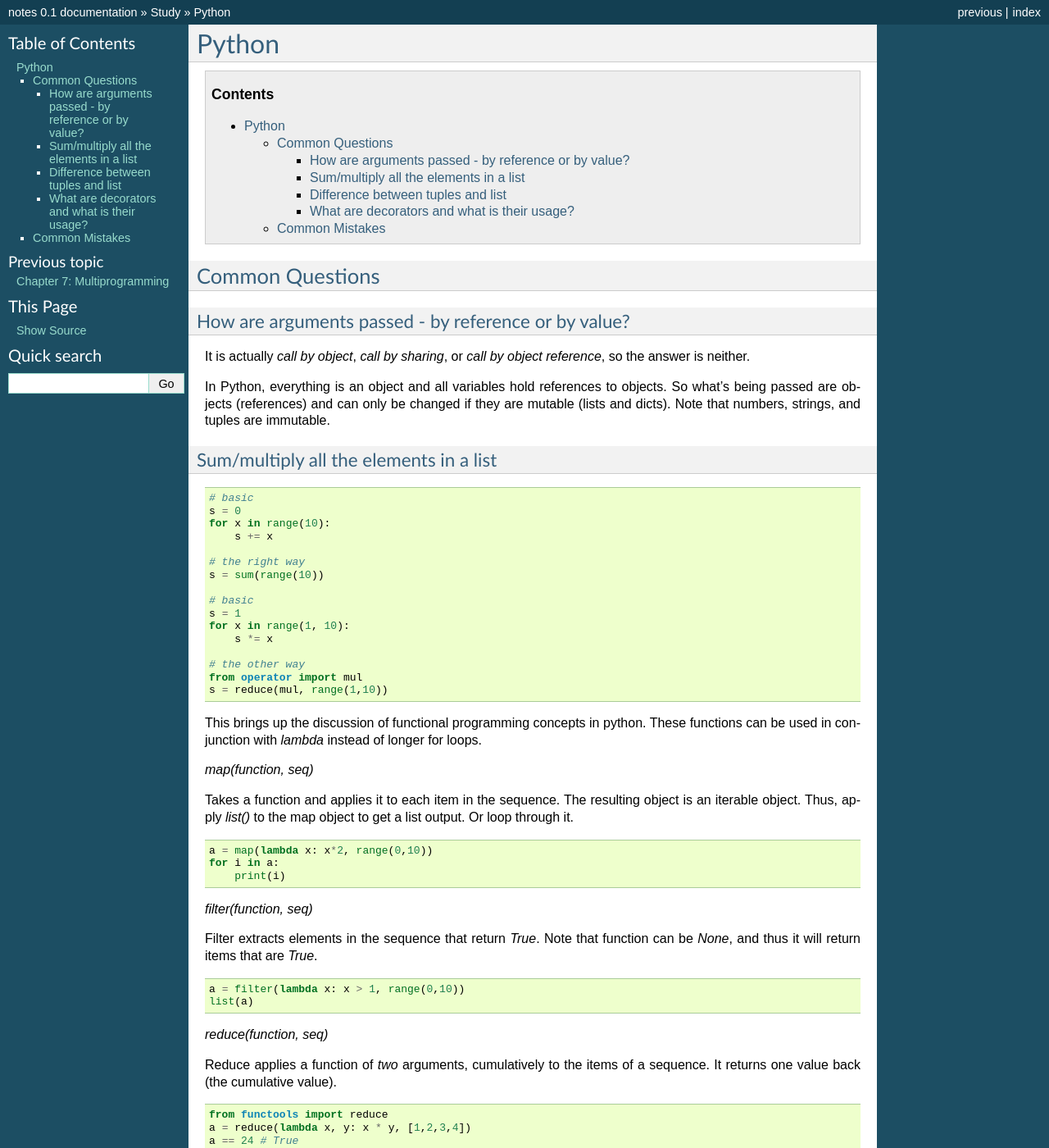
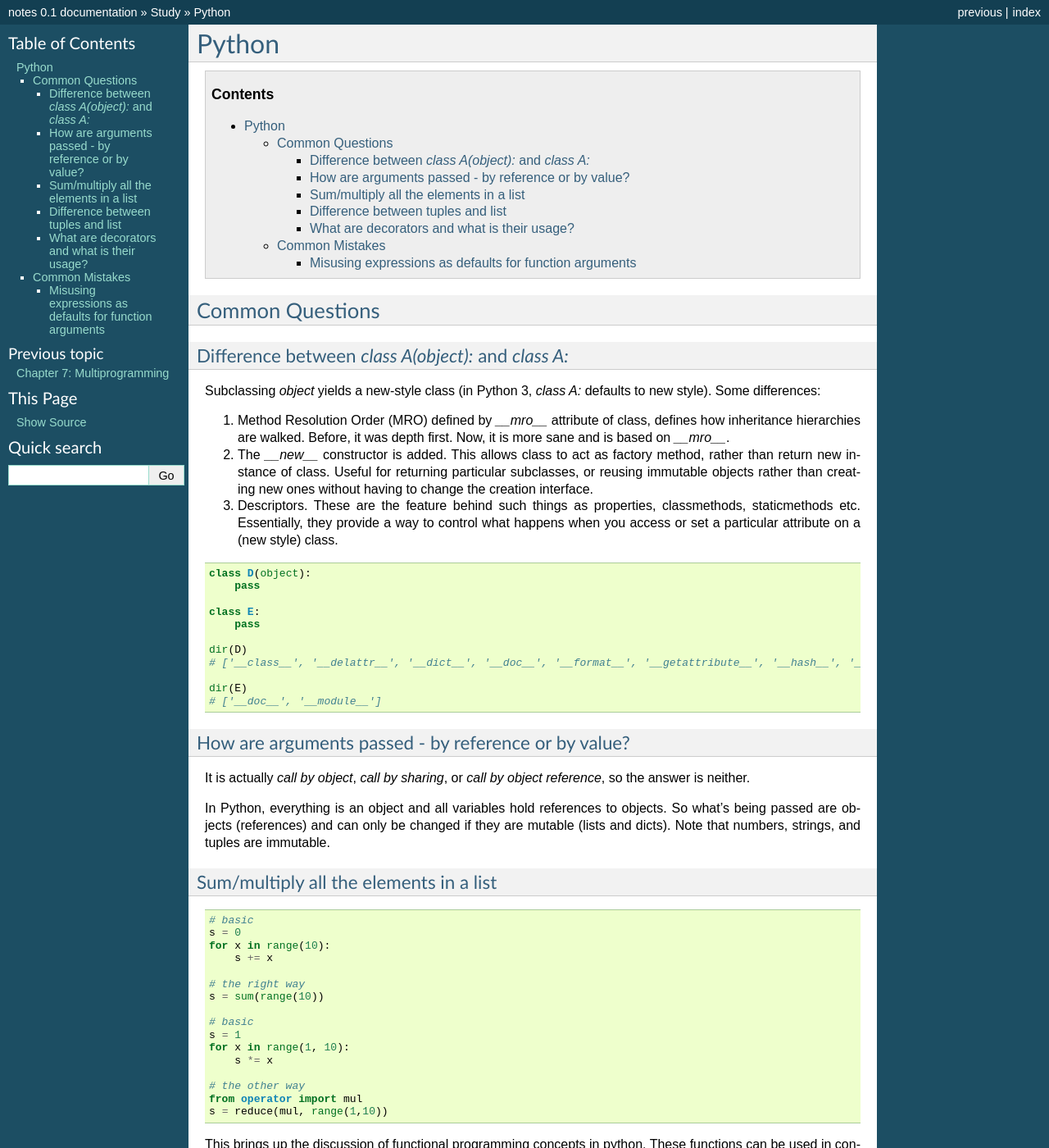
Before and after one commit to amituttam/notes, a Sphinx documentation site: the page built from docs/study/python.rst, in a window 1280 px wide and 1400 px high. Shown: the whole window at 82% size. Built offline with Sphinx 7.4.7, drawn with Linux system fonts in a browser that asks for light colours; some of the changed text lies outside the part shown.

Commit message:
python: Update
Signed-off-by: Amit Uttamchandani <amit.uttam@gmail.com>

```diff
--- a/docs/study/python.rst
+++ b/docs/study/python.rst
@@ -5,6 +5,41 @@ Python
 
 Common Questions
 ----------------
+
+Difference between *class A(object):* and *class A:*
+^^^^^^^^^^^^^^^^^^^^^^^^^^^^^^^^^^^^^^^^^^^^^^^^^^^^
+
+Subclassing *object* yields a new-style class (in Python 3, *class A:*
+defaults to new style). Some differences:
+
+#. Method Resolution Order (MRO) defined by *__mro__* attribute of
+   class, defines how inheritance hierarchies are walked. Before, it was
+   depth first. Now, it is more sane and is based on *__mro__*.
+
+#. The *__new__* constructor is added. This allows class to act as
+   factory method, rather than return new instance of class. Useful for
+   returning particular subclasses, or reusing immutable objects rather
+   than creating new ones without having to change the creation
+   interface.
+
+#. Descriptors. These are the feature behind such things as properties,
+   classmethods, staticmethods etc. Essentially, they provide a way to
+   control what happens when you access or set a particular attribute on
+   a (new style) class.
+
+.. code-block:: python
+
+    class D(object):
+        pass
+
+    class E:
+        pass
+
+    dir(D)
+    # ['__class__', '__delattr__', '__dict__', '__doc__', '__format__', '__getattribute__', '__hash__', '__init__', '__module__' , '__new__', '__reduce__', '__reduce_ex__', '__repr__', '__setattr__', '__sizeof__', '__str__', '__subclasshook__', '__wea kref__']
+
+    dir(E)
+    # ['__doc__', '__module__']
 
 How are arguments passed - by reference or by value?
 ^^^^^^^^^^^^^^^^^^^^^^^^^^^^^^^^^^^^^^^^^^^^^^^^^^^^
@@ -131,3 +166,30 @@ function.
 
 Common Mistakes
 ---------------
+
+Misusing expressions as defaults for function arguments
+^^^^^^^^^^^^^^^^^^^^^^^^^^^^^^^^^^^^^^^^^^^^^^^^^^^^^^^
+
+.. code-block:: python
+
+    def foo(bar=[]):
+        bar.append("paz")
+        return bar
+
+#. Expect to return *paz* everytime *foo()* is called. But this is not
+   the case.
+
+#. After calling *foo()* three times, you will get *["baz", "baz", "baz"]*
+
+#. This is because, the the default value for a function argument is
+   only evaluated once, at the time that the function is defined.
+
+#. To get around it:
+
+.. code-block:: python
+
+    def foo(bar=None):
+        if bar == None:
+            bar = []
+        bar.append("paz")
+        return bar
```
